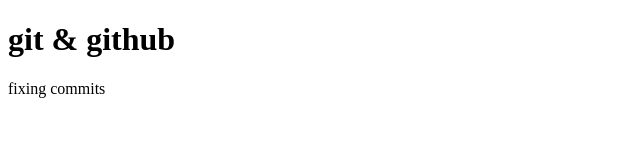
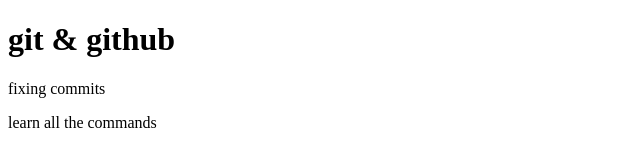
Before and after one commit to mvykool/git-github, a plain HTML site: page index.html in a window 1280 px wide. Shown: the whole page, without its empty margins (0-640 px from the left). Drawn offline with Linux system fonts and the light colour scheme.

Commit message:
updated file

```diff
--- a/index.html
+++ b/index.html
@@ -12,6 +12,6 @@
 
     <p>fixing commits</p>
 
-
+    <p>learn all the commands</p>
 </body>
 </html>
```
